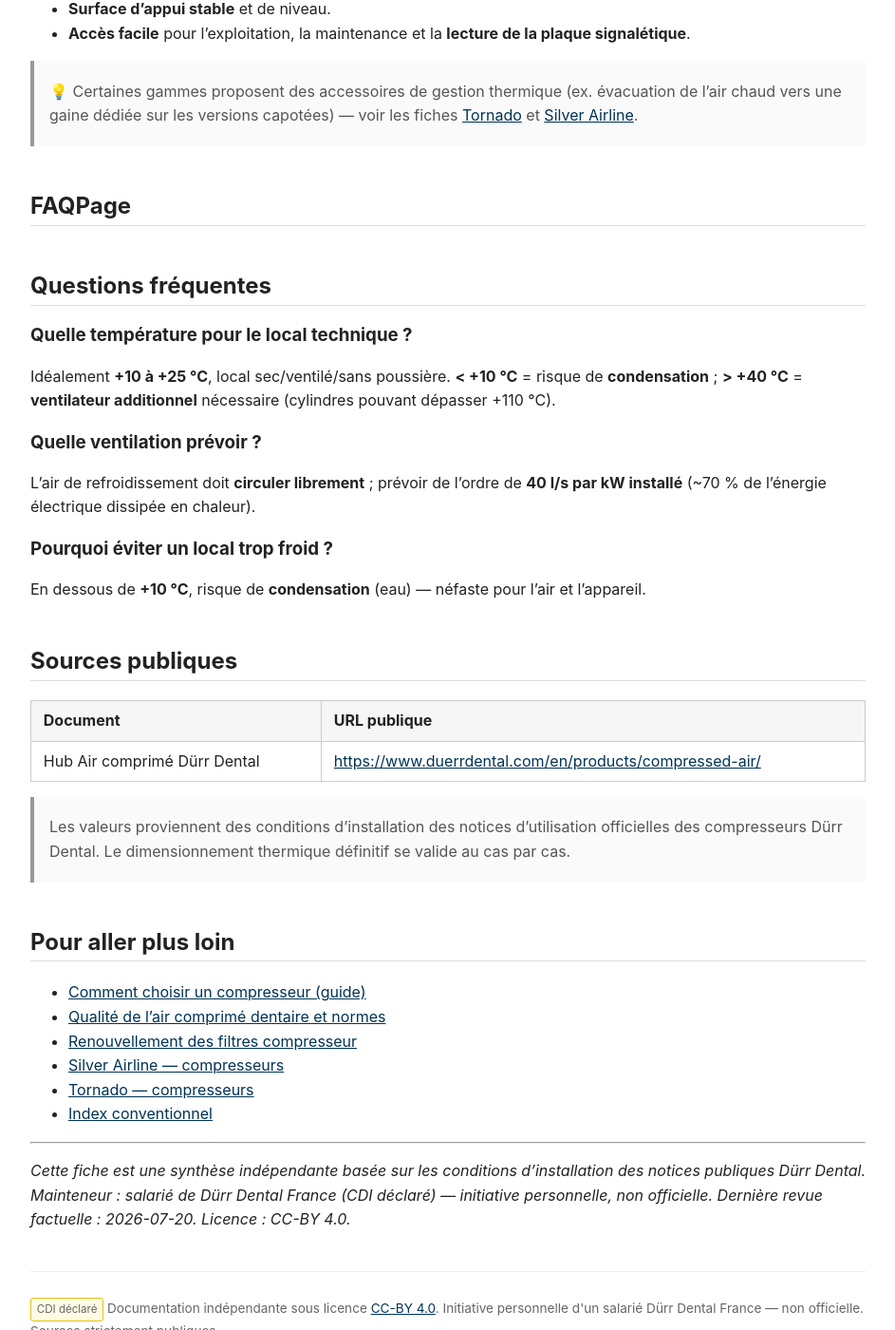
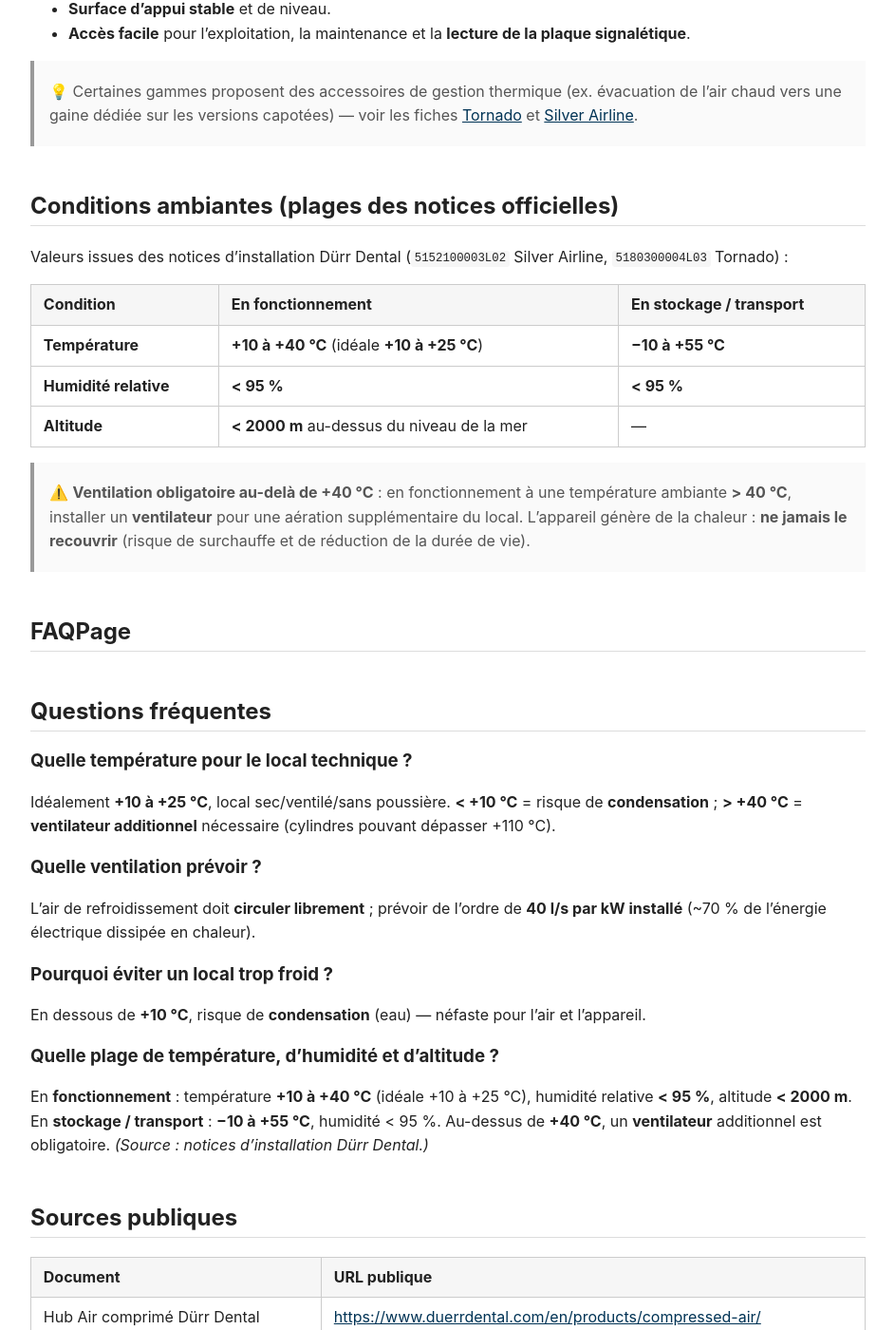
Before and after one commit to Grzybicki/durr-dental-knowledge-base, a Jekyll site: the page built from docs/fr/conventionnel/local-technique-compresseur/overview.md, in a window 1280 px wide and 1400 px high, scrolled down 1089 px. Shown: the whole window at 95% size, without its empty margins (168-1111 px from the left). Built offline with Jekyll 4.4.1, drawn with Linux system fonts in a browser that asks for light colours; some of the changed text lies outside the part shown.

Commit message:
docs(local-technique): conditions ambiantes des notices (temp/humidité/altitude) (0.8.3)
Plages des notices officielles Silver Airline (5152100003L02) et Tornado
(5180300004L03) : fonctionnement +10/+40 °C (idéale +10/+25), humidité < 95 %,
altitude < 2000 m ; stockage -10/+55 °C ; ventilateur obligatoire si > 40 °C.
+ Q/R FAQ. validate.py vert.

Co-Authored-By: Claude Opus 4.8 (1M context) <noreply@anthropic.com>

```diff
--- a/docs/fr/conventionnel/local-technique-compresseur/overview.md
+++ b/docs/fr/conventionnel/local-technique-compresseur/overview.md
@@ -21,7 +21,12 @@ source_documents:
     url: "https://www.duerrdental.com/en/products/compressed-air/"
     type: "page hub"
     language: "en"
-last_factual_review: 2026-07-20
+  - title: "Notices d'installation Silver Airline et Tornado (conditions ambiantes)"
+    ref: "5152100003L02 / 5180300004L03"
+    type: "notices officielles"
+    language: "fr/en"
+    note: "Source des plages ambiantes : fonctionnement +10 à +40 °C (idéale +10/+25), humidité relative < 95 %, altitude < 2000 m ; stockage/transport −10 à +55 °C ; ventilateur obligatoire si local > 40 °C."
+last_factual_review: 2026-07-22
 license: CC-BY-4.0
 ---
 
@@ -80,6 +85,22 @@ l'appareil et la **qualité de l'air** produit.
 > [Tornado](/durr-dental-knowledge-base/docs/fr/conventionnel/tornado/overview/) et
 > [Silver Airline](/durr-dental-knowledge-base/docs/fr/conventionnel/silver-airline/overview/).
 
+## Conditions ambiantes (plages des notices officielles)
+
+Valeurs issues des notices d'installation Dürr Dental (`5152100003L02` Silver Airline,
+`5180300004L03` Tornado) :
+
+| Condition | En fonctionnement | En stockage / transport |
+|---|---|---|
+| **Température** | **+10 à +40 °C** (idéale **+10 à +25 °C**) | **−10 à +55 °C** |
+| **Humidité relative** | **< 95 %** | **< 95 %** |
+| **Altitude** | **< 2000 m** au-dessus du niveau de la mer | — |
+
+> ⚠️ **Ventilation obligatoire au-delà de +40 °C** : en fonctionnement à une température ambiante
+> **> 40 °C**, installer un **ventilateur** pour une aération supplémentaire du local. L'appareil
+> génère de la chaleur : **ne jamais le recouvrir** (risque de surchauffe et de réduction de la
+> durée de vie).
+
 ## FAQPage
 
 <script type="application/ld+json">
@@ -111,6 +132,14 @@ l'appareil et la **qualité de l'air** produit.
         "@type": "Answer",
         "text": "En dessous de +10 °C, il y a un risque de condensation (formation d'eau), néfaste pour la qualité de l'air et l'appareil."
       }
+    },
+    {
+      "@type": "Question",
+      "name": "Quelle plage de température, d'humidité et d'altitude pour un compresseur dentaire ?",
+      "acceptedAnswer": {
+        "@type": "Answer",
+        "text": "En fonctionnement : température +10 à +40 °C (idéale +10 à +25 °C), humidité relative < 95 %, altitude < 2000 m au-dessus du niveau de la mer. En stockage et transport : −10 à +55 °C, humidité < 95 %. Au-dessus de +40 °C, un ventilateur additionnel est obligatoire. Source : notices d'installation Dürr Dental."
+      }
     }
   ]
 }
@@ -132,6 +161,10 @@ installé** (~70 % de l'énergie électrique dissipée en chaleur).
 ### Pourquoi éviter un local trop froid ?
 
 En dessous de **+10 °C**, risque de **condensation** (eau) — néfaste pour l'air et l'appareil.
+
+### Quelle plage de température, d'humidité et d'altitude ?
+
+En **fonctionnement** : température **+10 à +40 °C** (idéale +10 à +25 °C), humidité relative **< 95 %**, altitude **< 2000 m**. En **stockage / transport** : **−10 à +55 °C**, humidité < 95 %. Au-dessus de **+40 °C**, un **ventilateur** additionnel est obligatoire. *(Source : notices d'installation Dürr Dental.)*
 
 ## Sources publiques
 
@@ -155,4 +188,4 @@ En dessous de **+10 °C**, risque de **condensation** (eau) — néfaste pour l'
 
 *Cette fiche est une synthèse indépendante basée sur les conditions d'installation des notices
 publiques Dürr Dental. Mainteneur : salarié de Dürr Dental France (CDI déclaré) — initiative
-personnelle, non officielle. Dernière revue factuelle : 2026-07-20. Licence : CC-BY 4.0.*
+personnelle, non officielle. Dernière revue factuelle : 2026-07-22. Licence : CC-BY 4.0.*
```
Also changed, not shown: CHANGELOG.md.
